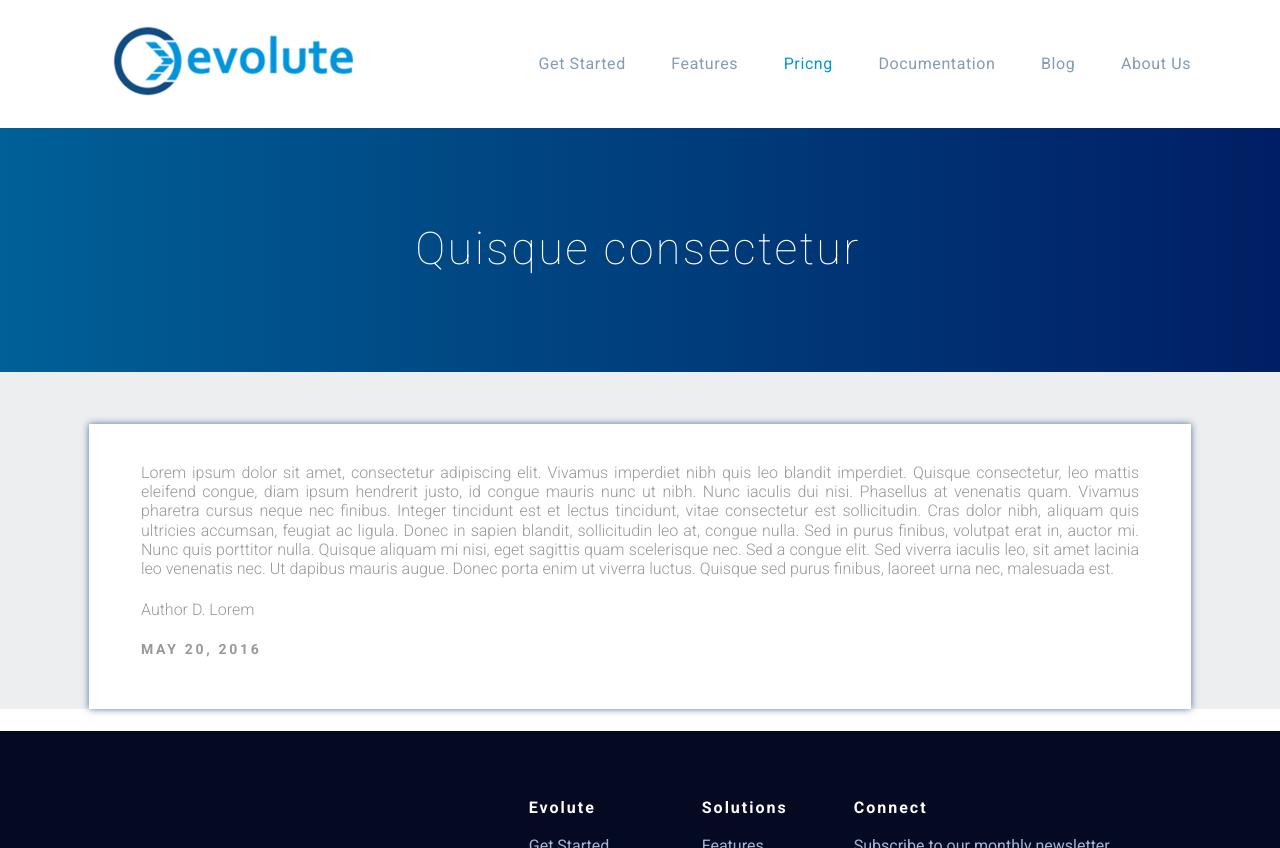
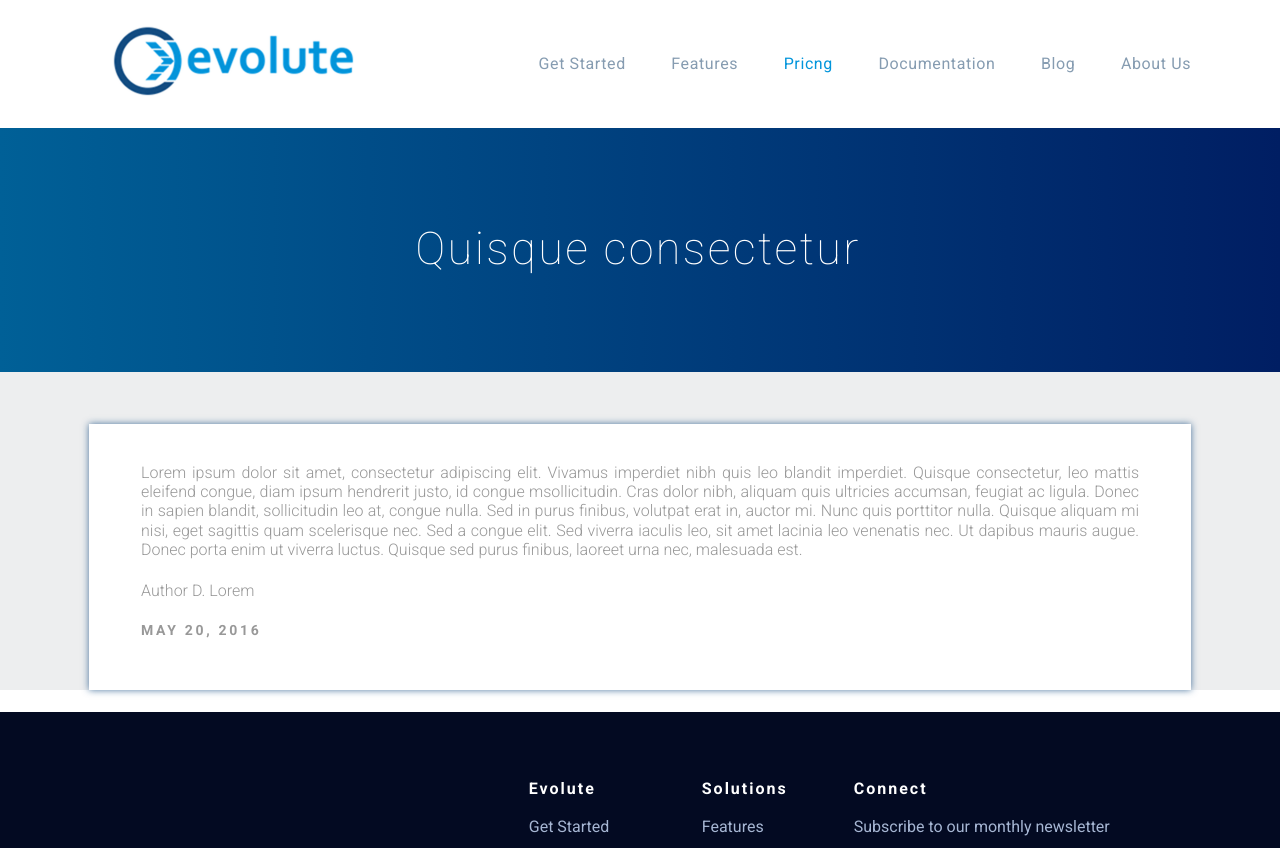
Before and after one commit to nyutka/evolute, a Jekyll site: the page built from _posts/2016-05-20-lorem.markdown, in a window 1280 px wide, cut to the strip 0-848 px from the top of the page. Built offline with Jekyll 4.4.1, drawn with Linux system fonts in a browser that asks for light colours; nearby versions of some CDN libraries; some web fonts are replaced.

Commit message:
Chaneing post

```diff
--- a/_posts/2016-05-20-lorem.markdown
+++ b/_posts/2016-05-20-lorem.markdown
@@ -5,4 +5,4 @@ date:   2016-05-20 22:58:07
 tags: Lorem ipsum sollicitudin
 author: D. Lorem
 ---
-Lorem ipsum dolor sit amet, consectetur adipiscing elit. Vivamus imperdiet nibh quis leo blandit imperdiet. Quisque consectetur, leo mattis eleifend congue, diam ipsum hendrerit justo, id congue mauris nunc ut nibh. Nunc iaculis dui nisi. Phasellus at venenatis quam. Vivamus pharetra cursus neque nec finibus. Integer tincidunt est et lectus tincidunt, vitae consectetur est sollicitudin. Cras dolor nibh, aliquam quis ultricies accumsan, feugiat ac ligula. Donec in sapien blandit, sollicitudin leo at, congue nulla. Sed in purus finibus, volutpat erat in, auctor mi. Nunc quis porttitor nulla. Quisque aliquam mi nisi, eget sagittis quam scelerisque nec. Sed a congue elit. Sed viverra iaculis leo, sit amet lacinia leo venenatis nec. Ut dapibus mauris augue. Donec porta enim ut viverra luctus. Quisque sed purus finibus, laoreet urna nec, malesuada est.
+Lorem ipsum dolor sit amet, consectetur adipiscing elit. Vivamus imperdiet nibh quis leo blandit imperdiet. Quisque consectetur, leo mattis eleifend congue, diam ipsum hendrerit justo, id congue msollicitudin. Cras dolor nibh, aliquam quis ultricies accumsan, feugiat ac ligula. Donec in sapien blandit, sollicitudin leo at, congue nulla. Sed in purus finibus, volutpat erat in, auctor mi. Nunc quis porttitor nulla. Quisque aliquam mi nisi, eget sagittis quam scelerisque nec. Sed a congue elit. Sed viverra iaculis leo, sit amet lacinia leo venenatis nec. Ut dapibus mauris augue. Donec porta enim ut viverra luctus. Quisque sed purus finibus, laoreet urna nec, malesuada est.
```
